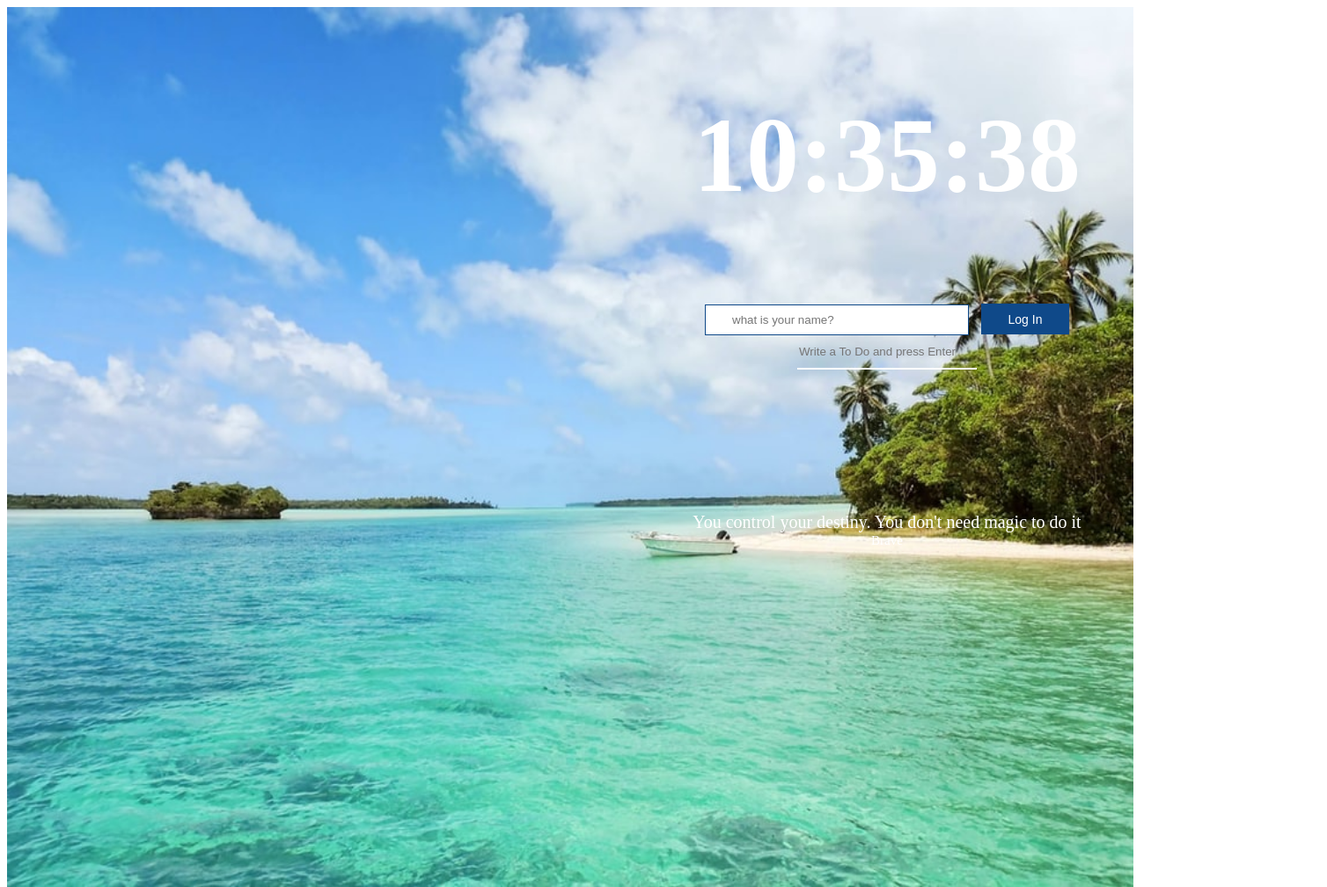
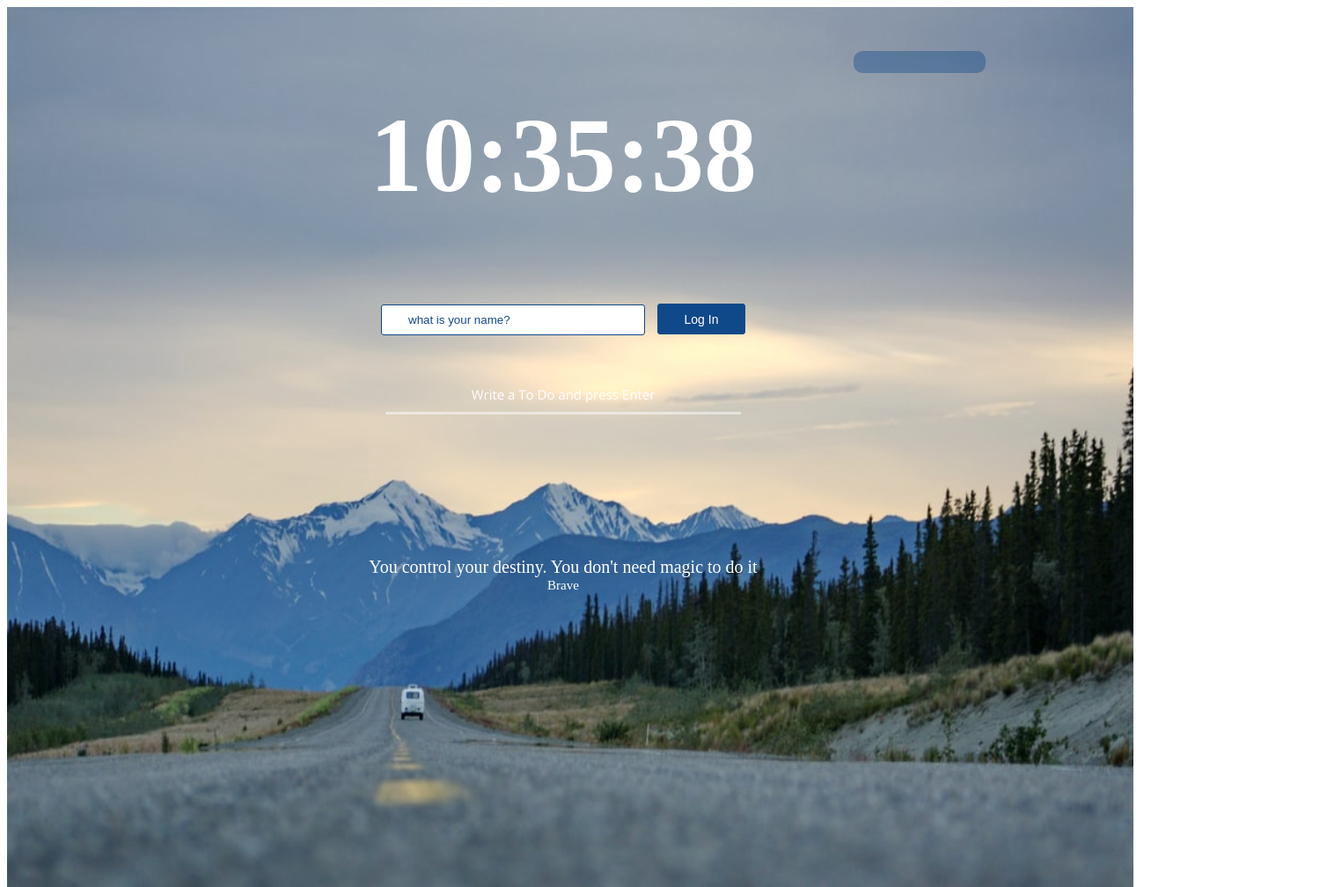
Before and after one commit to juhee4839/chrome_web, a plain HTML site: page index.html in a window 1280 px wide. Shown: the whole page at 88% size, 1508 px wide, since content can reach past the window. Drawn offline with nearby package versions, Linux system fonts and the light colour scheme.

Commit message:
style.css

```diff
--- a/css/style.css
+++ b/css/style.css
@@ -9,10 +9,12 @@ body {
 
 section {
   width: 1000px;
+  min-width:1000px;
   position: absolute;
   z-index: 1;
   color: white;
-  transform: translate(50%);
+  transform: translateX(-50%);
+  left:50%;
   display: flex;
   justify-content: space-between;
   align-items: center;
@@ -38,12 +40,18 @@ img {
 #login-form > input {
   width: 300px;
   height: 35px;
+  border-radius: 3px;
   padding: 0px 30px;
   box-sizing: border-box;
   border: 1px solid #0f4989;
   outline: none;
   margin-right: 10px;
 }
+
+#login-form > input::placeholder{
+  color:#0f4989;
+}
+
 
 #login-form > button {
   width: 100px;
@@ -52,16 +60,50 @@ img {
   color: white;
   font-size: 14px;
   border: 1px solid #0f4989;
+  border-radius: 3px;
   outline: none;
 }
 
+#todo-form{
+  margin-top:50px;
+}
+
 #todo-form > input {
-  width: 200px;
+  width: 400px;
   height: 35px;
   background-color: transparent;
   border: none;
   outline: none;
-  border-bottom: 2px solid #fff;
+  border-bottom: 3px solid rgb(255, 255, 255,0.5);
+  text-align: center;
+  color:white;
+}
+
+#todo-form > input::placeholder{
+  color:#fff;
+  font-size:15px;
+  font-weight: thin;
+  font-family: "Open Sans";
+}
+
+#todo-list > li{
+  text-align: left;
+  font-size:16px;
+  font-weight: bold;
+}
+
+#todo-list > li > button{
+  width:20px;
+  height: 20px;
+  padding:2px;
+  box-sizing: border-box;
+  border-radius: 1px;
+  background-color:rgba(255, 255, 255, 0.8);
+  color:rgba(15,73,137,0.9);
+  border:none;
+  outline:none;
+  margin-left:10px;
+  text-align:center
 }
 
 #quote {
@@ -75,3 +117,18 @@ img {
   font-size: 15px;
   margin-top: 5px;
 }
+
+
+
+/*weather*/
+
+#weather{
+  width:150px;
+  height:25px;
+  border-radius: 10px;
+  background-color: rgba(15,73,137,0.4);
+  position:absolute;
+  top:50px;
+  right:20px;
+
+}
--- a/js/background.js
+++ b/js/background.js
@@ -1,4 +1,4 @@
-const images = ["0.jpg", "1.jpg", "2.jpg"];
+const images = ["0.jpg", "1.jpg", "2.jpg", "3.jpg", "4.jpg", "5.jpg"];
 
 const chosenImage = images[Math.floor(Math.random() * images.length)];
 
```
Also changed, not shown: img/3.jpg (added), img/4.jpg (added), img/5.jpg (added).
